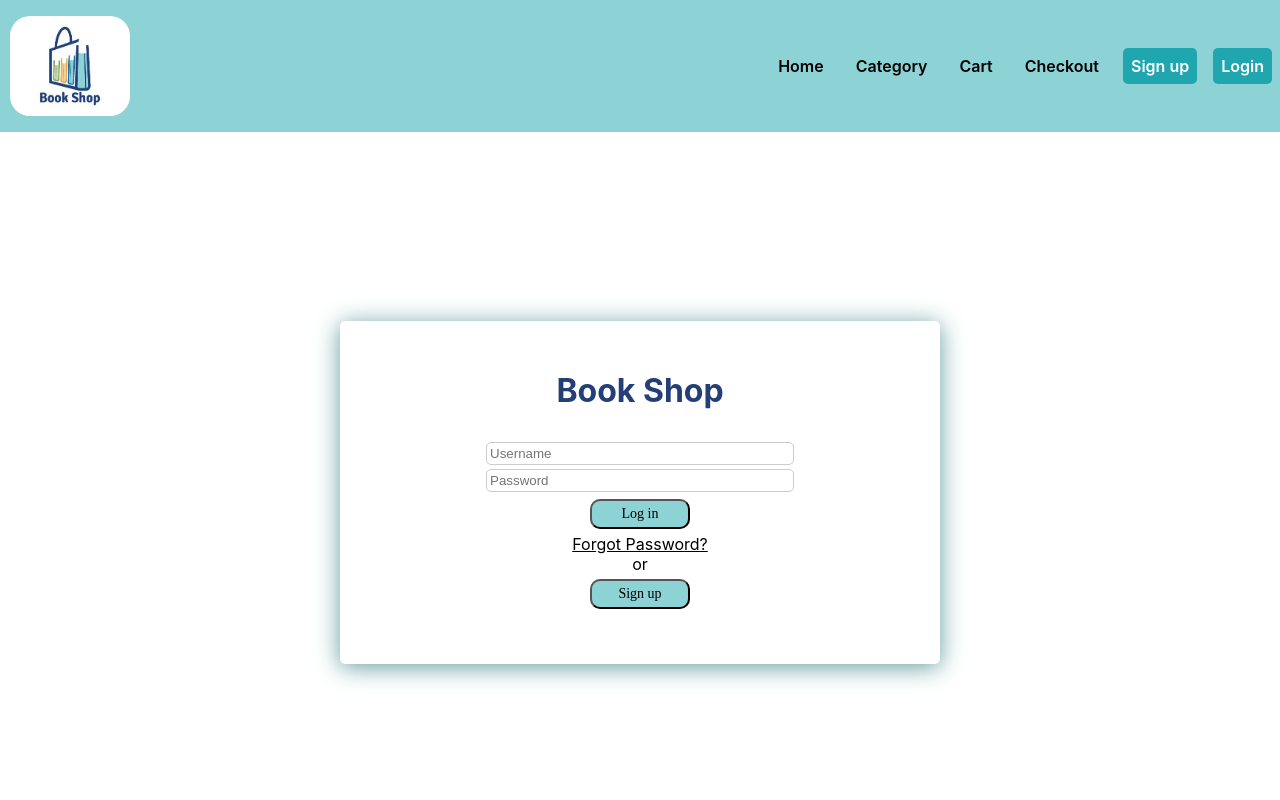
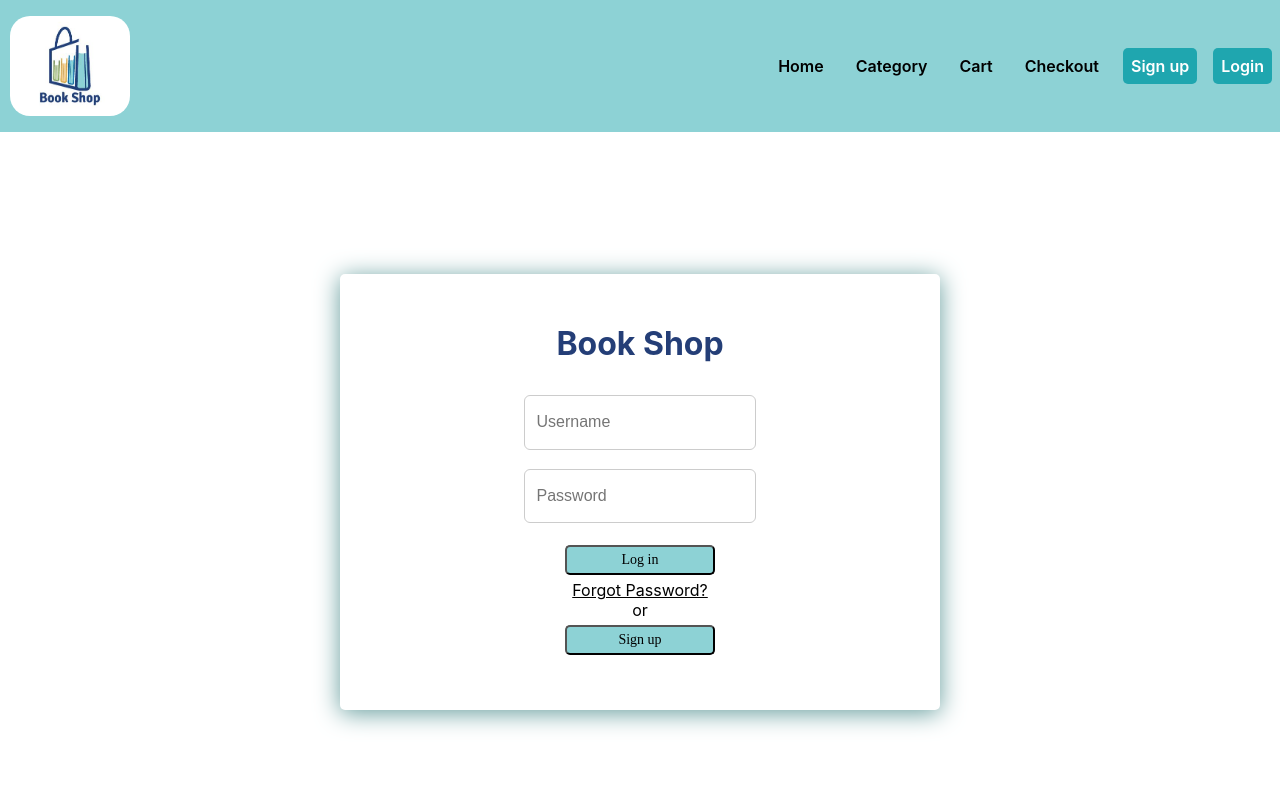
Before and after one commit to Chamidini/OnlineBookStore, a React (Create React App) app in the folder project/: page /login in a window 1280 px wide. Shown: the top 800 px of the page. Built offline with nearby package versions, Linux system fonts and the light colour scheme.

Commit message:
update the login page (input fields and buttons)

```diff
--- a/project/src/components/Login.css
+++ b/project/src/components/Login.css
@@ -24,21 +24,32 @@ h1{
   color: rgb(36, 62, 119);
 }
 
-.input{
-  margin: 10px;
-  width: 300px;
+
+.form-group {
+  display: flex;
+  align-items: center;
+  margin-bottom: 15px;
+}
+
+.input {
+  flex: 1;        /* take remaining space */
   height: 30px;
-  /* color: black; */
   border-radius: 5px;
+  border: 1px solid #ccc;
+  padding: 3px;
+  margin: 2px;
 }
+
+
+
 
 .login-btn, .signup-btn{
   background-color: rgb(141, 210, 213);
   color: black;
-  border-radius: 10px;
+  border-radius: 5px;
   height: 30px;
-  width: 100px;
-  text-align: center;
+  width: 150px;
+  text-align:center;
   margin: 5px;
 }
 
--- a/project/src/components/Login.js
+++ b/project/src/components/Login.js
@@ -6,8 +6,16 @@ export default function Login() {
     <div className='page'>
       <div className='cover'>
         <h1>Book Shop</h1>
-        <input type='text' className='input' placeholder='Username'/>
-        <input type='password' className='input' placeholder='Password'/>
+        {/* <input type='text' className='input' placeholder='Username'/>
+        <input type='password' className='input' placeholder='Password'/> */}
+
+        <div className="form-group">
+          <input type="text" className="input" placeholder='Username' />
+        </div>
+
+        <div className="form-group">
+          <input type="password" className="input" placeholder='Password' />
+        </div>
 
         <button className='login-btn'>Log in</button>
 
```
